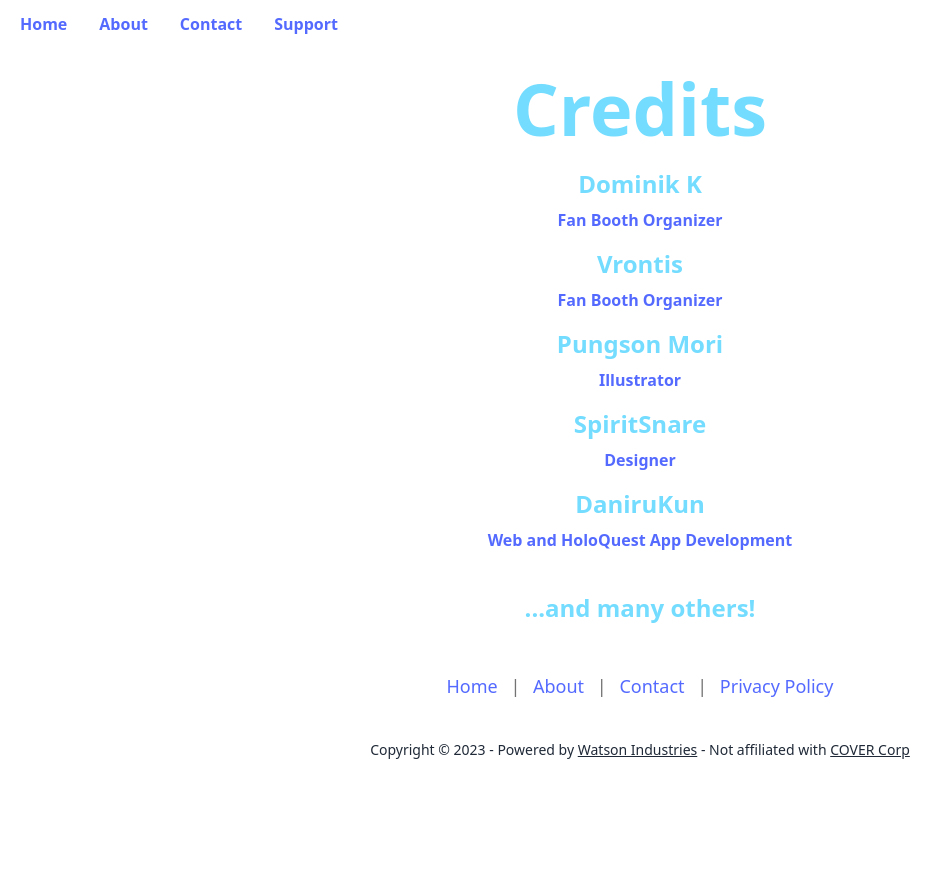
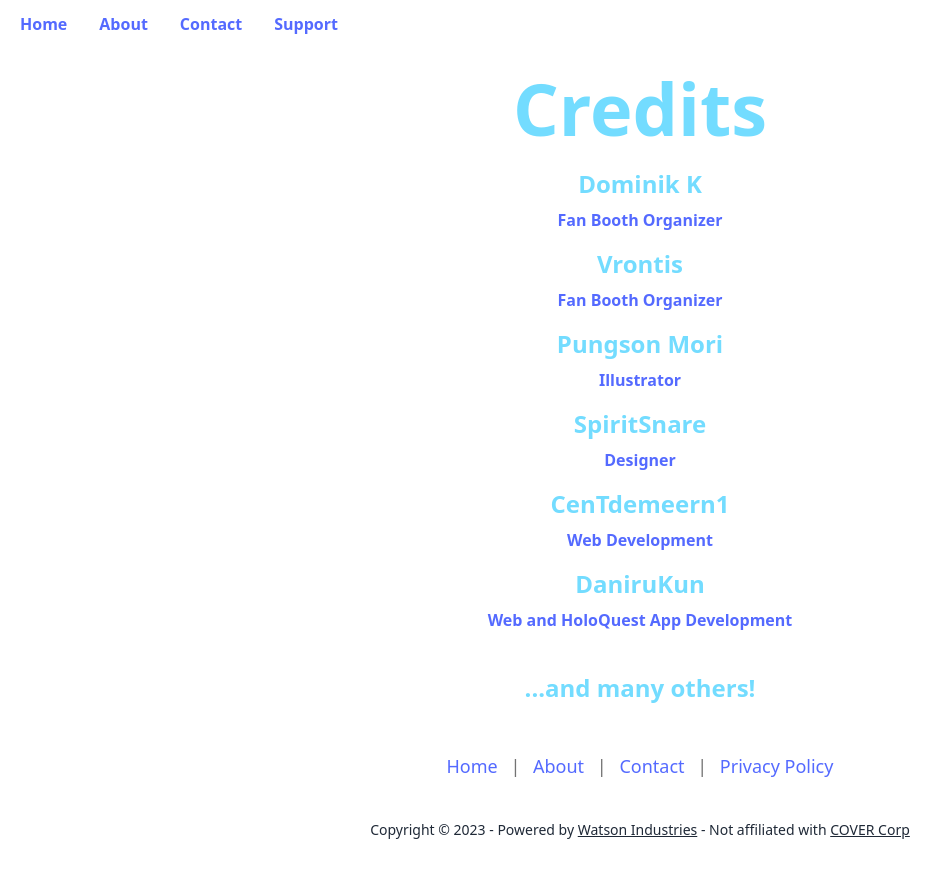
Before and after one commit to watsonindustries/hololivefanbooth, a SvelteKit app: page /credits in a window 1280 px wide. Shown: the top 878 px of the page, without its empty margins (0-952 px from the left). Before the commit the page ends 808 px from the top, so only its background shows below. Built offline with nearby package versions, Linux system fonts and the light colour scheme.

Commit message:
Add CenT to credits

```diff
--- a/src/routes/credits/+page.svelte
+++ b/src/routes/credits/+page.svelte
@@ -4,6 +4,7 @@
 		{ name: 'Vrontis', role: 'Fan Booth Organizer', link: 'https://vrontis.dev' },
 		{ name: 'Pungson Mori', role: 'Illustrator', link: 'https://twitter.com/333aalloonnHD' },
 		{ name: 'SpiritSnare', role: 'Designer', link: 'https://twitter.com/Spiritsnare' },
+		{ name: 'CenTdemeern1', role: 'Web Development', link: 'https://linktr.ee/centdemeern1' },
 		{
 			name: 'DaniruKun',
 			role: 'Web and HoloQuest App Development',
```
